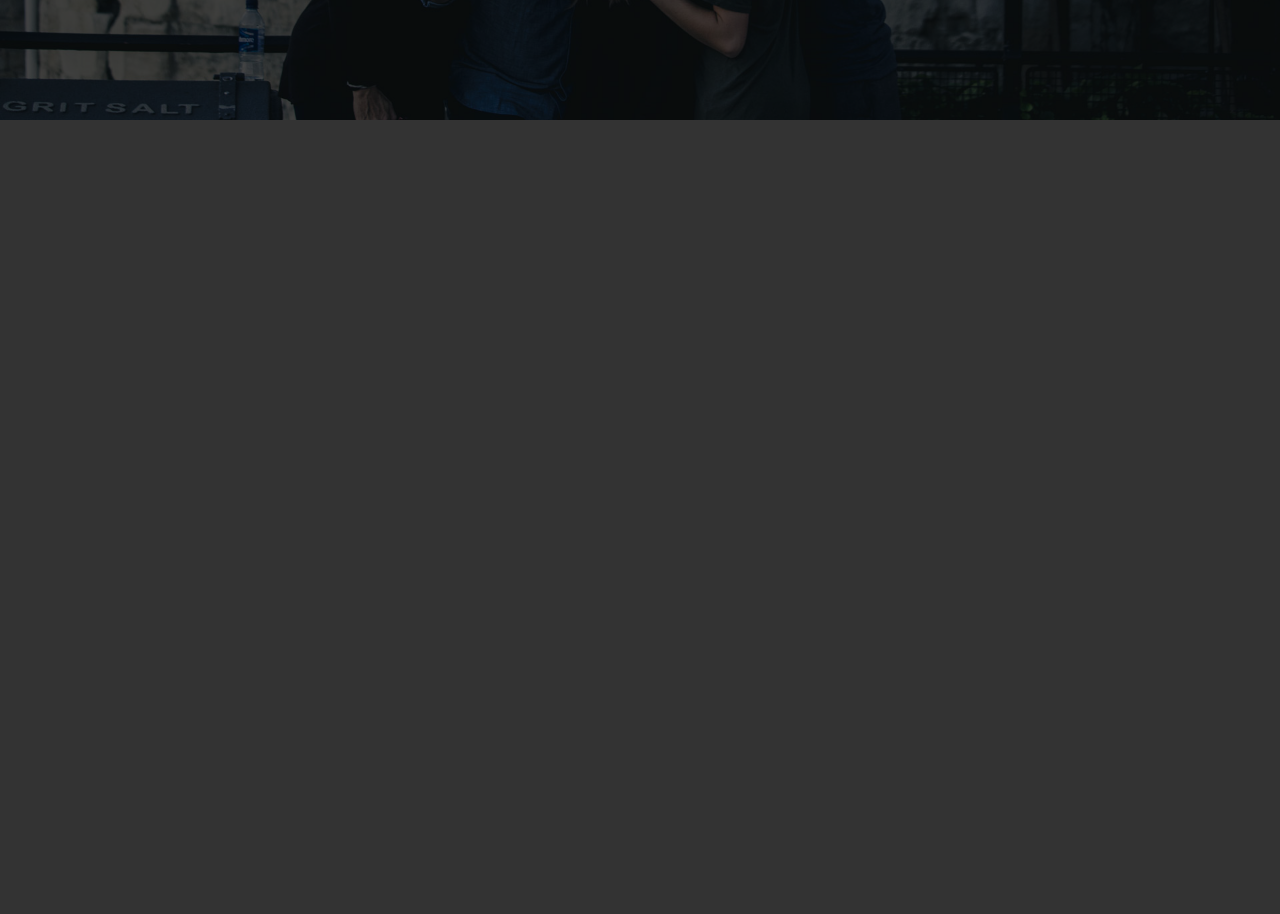
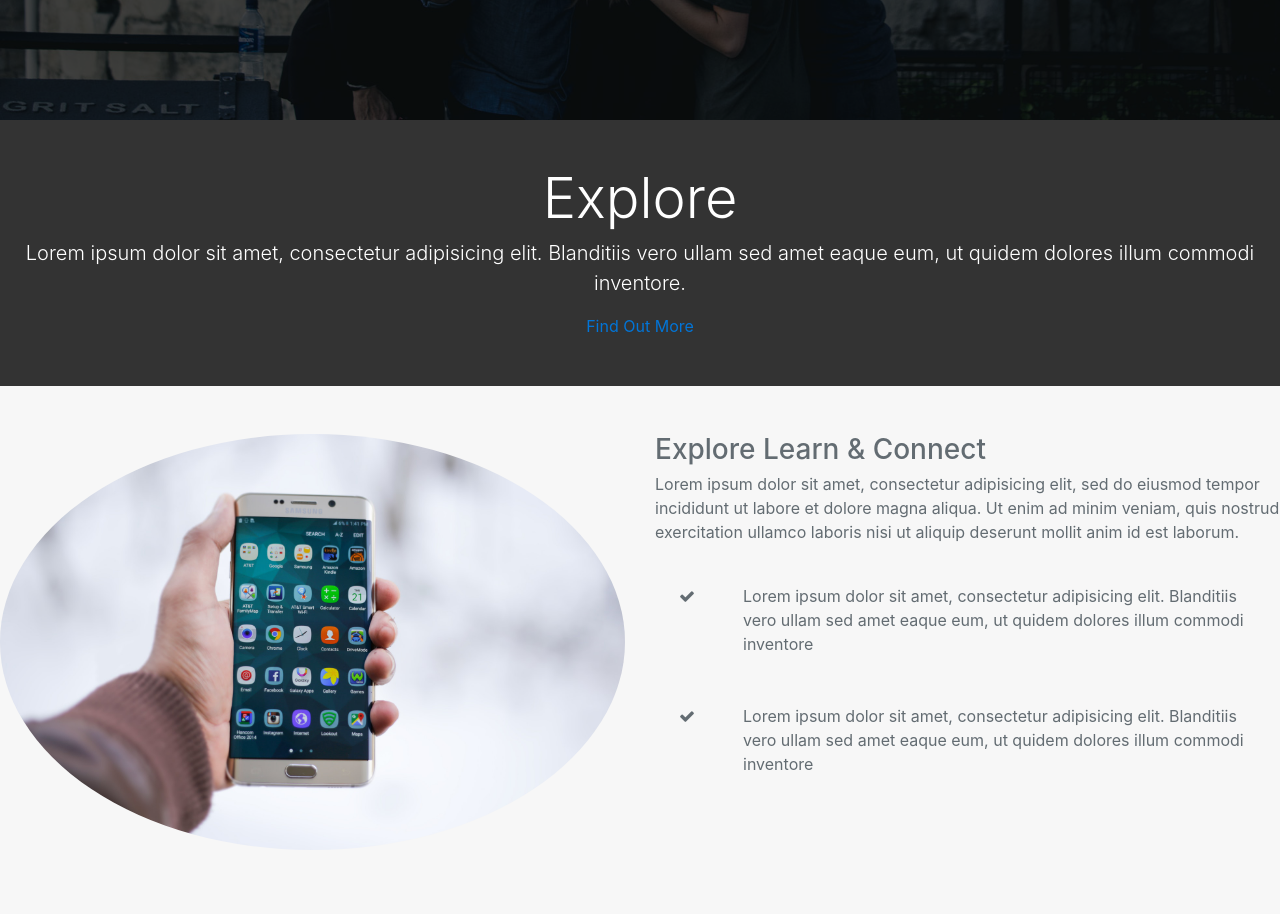
Before and after one commit to nikolatrajkovicITS/LoopLAB-website, a website: page src/index.html in a window 1280 px wide. Shown: the part 580-1494 px from the top of the page. Before the commit the page ends 800 px from the top, so only its background shows below. Drawn offline with Linux system fonts and the light colour scheme.

Commit message:
Implemented "Explore" section

```diff
--- a/src/index.html
+++ b/src/index.html
@@ -10,6 +10,8 @@
   <title>LoopLAB</title>
 </head>
 <body>
+
+  <!-- NAVBAR -->
   <nav class="navbar navbar-toggleable navbar-inverse bg-inverse fixed-top">
     <div class="container">
       <button class="navbar-toggler navbar-toggler-right" data-toggle="collapse" data-target="#navbarCollapse">
@@ -99,6 +101,58 @@
     </div>
   </header>
 
+  <!-- EXPLORE HEAD -->
+  <section id="explore-head-section">
+    <div class="contaier">
+      <div class="row">
+        <div class="col text-center">
+          <div class="py-5">
+          <h1 class="display-4">Explore</h1>
+          <p class="lead">Lorem ipsum dolor sit amet, consectetur adipisicing elit.
+            Blanditiis vero ullam sed amet eaque eum, ut quidem dolores
+            illum commodi inventore.</p>
+            <a href="#" class="btn-btn-outline-secondary">Find Out More</a>
+          </div>
+        </div>
+      </div>
+    </div>
+  </section>
+
+  <!-- EXPLORE SECTION -->
+  <section id="explore-section" class="bg-faded text-muted py-5">
+    <div class="contaier">
+      <div class="row">
+        <div class="col-md-6">
+          <img src="img/explore-section1.jpg" alt="" class="img-fluid mb-3 rounded-circle">
+        </div>
+        <div class="col-md-6">
+          <h3>Explore Learn & Connect</h3>
+          <p>Lorem ipsum dolor sit amet, consectetur adipisicing elit, sed do eiusmod tempor incididunt ut labore et
+             dolore magna aliqua. Ut enim ad minim veniam, quis nostrud exercitation ullamco laboris nisi ut aliquip
+             deserunt mollit anim id est laborum.</p>
+           <div class="d-flex flex-row">
+             <div class="p-4 align-self-start">
+               <i class="fa fa-check"></i>
+             </div>
+             <div class="p-4 align-self-end">
+               Lorem ipsum dolor sit amet, consectetur adipisicing elit. Blanditiis vero ullam sed amet eaque eum, ut quidem dolores illum commodi inventore
+             </div>
+           </div>
+
+           <div class="d-flex flex-row">
+             <div class="p-4 align-self-start">
+               <i class="fa fa-check"></i>
+             </div>
+             <div class="p-4 align-self-end">
+               Lorem ipsum dolor sit amet, consectetur adipisicing elit. Blanditiis vero ullam sed amet eaque eum, ut quidem dolores illum commodi inventore
+             </div>
+           </div>
+        </div>
+      </div>
+    </div>
+  </section>
+
+
   <script src="js/jquery.min.js"></script>
   <script src="js/tether.min.js"></script>
   <script src="js/bootstrap.min.js"></script>
--- a/src/scss/style.scss
+++ b/src/scss/style.scss
@@ -46,6 +46,16 @@ body{
   }
 }
 
+#explore-section {
+  .fa{
+    color: #fff;
+    background: #333;
+    padding: 4px;
+    border-radius: 5px;
+    font-size:$landing-icon-size;
+  }
+}
+
 
 @media(max-width:576px){
   nav .container{
```
Also changed, not shown: src/img/explore-section1.jpg (added).
